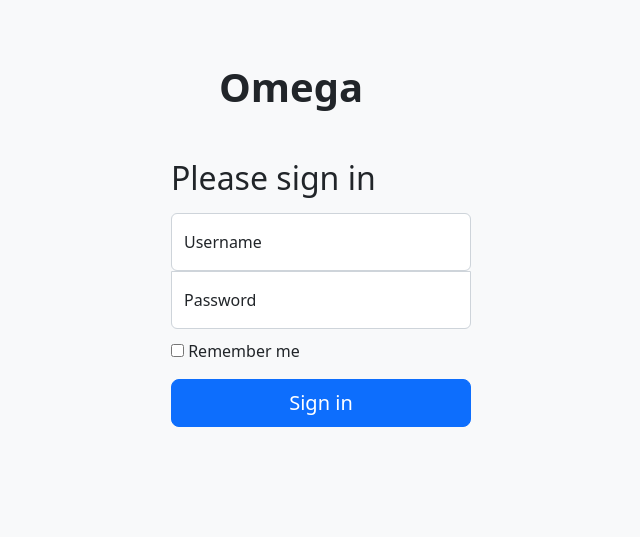
After one commit to Kavinmaaran/Spider_task, a Flask app: page /login in a window 1280 px wide. The commit adds this page. Shown: the top 537 px of the page, without its empty margins (319-959 px from the left). Run offline with Flask 2, Linux system fonts and the light colour scheme; some libraries are stand-ins or nearby versions.

Commit message:
finalpush

```diff
--- a/server/data/app.py
+++ b/server/data/app.py
@@ -1,6 +1,7 @@
 from flask import Flask,render_template, request
 import os
 from flask_mysqldb import MySQL
+import hashlib
 
 app = Flask(__name__)
 app.config['MYSQL_HOST'] = 'db'
@@ -34,9 +35,55 @@ def home():
 def search():
     return render_template('success.html')
 
+@app.route('/signup', methods = ['POST', 'GET'])
+def signup():
+    if request.method == 'GET':
+        return render_template('signup.html')
+    if request.method == 'POST':
+        try:
+            email = request.form['usr_email']
+            passwd = request.form['passwd']
+            name = request.form['username']
+            phone = request.form['phone']
+            password = hashlib.md5(passwd.encode())
+            password=password.hexdigest()
+            cursor = mysql.connection.cursor()
+            cursor.execute('''INSERT INTO `signup` (`username`, `password`, `email`, `phone`)
+                            VALUES (%s, %s, %s, %s);''',(name,password,email,phone))
+            mysql.connection.commit()
+            cursor.close()
+            return render_template('login.html')
+        except:
+            cursor.close()
+            return render_template('unsuccess.html')
 @app.route('/unsuccess', methods = ['POST', 'GET'])
 def callback():
     return render_template('unsuccess.html')
+
+@app.route('/login', methods = ['POST', 'GET'])
+def login():
+    if request.method == 'GET':
+        return render_template('login.html')
+    if request.method == 'POST':
+        # name = request.form['username']
+        # passwd = request.form['password']
+        try:
+            name = request.form['username']
+            passwd = request.form['password']
+            password = hashlib.md5(passwd.encode())
+            password=password.hexdigest()
+            cursor = mysql.connection.cursor()
+            cursor.execute('''SELECT `password` FROM signup WHERE `username` = %s ;''',(name,))
+            data = cursor.fetchall()
+            mysql.connection.commit()
+            cursor.close()
+            if (data[0][0]==password):
+                return render_template('index.html', data=name)
+            else:
+                return render_template('login.html')
+        except:
+            cursor.close()
+            return render_template('unsuccess.html')
 
 @app.route('/viewResponse', methods = ['POST', 'GET'])
 def viewResponse():
--- /dev/null
+++ b/server/data/templates/login.html
@@ -0,0 +1,90 @@
+<!doctype html>
+<html lang="en">
+  <head>
+    <!-- Required meta tags -->
+    <meta charset="utf-8">
+    <meta name="viewport" content="width=device-width, initial-scale=1, shrink-to-fit=no">
+
+    <link href="https://cdn.jsdelivr.net/npm/bootstrap@5.2.0/dist/css/bootstrap.min.css" rel="stylesheet" integrity="sha384-gH2yIJqKdNHPEq0n4Mqa/HGKIhSkIHeL5AyhkYV8i59U5AR6csBvApHHNl/vI1Bx" crossorigin="anonymous">
+    <style>
+        .marginauto {
+    margin: 10px auto 20px;
+    display: block;
+}
+
+.bd-placeholder-img {
+    font-size: 1.125rem;
+    text-anchor: middle;
+    -webkit-user-select: none;
+    -moz-user-select: none;
+    user-select: none;
+}
+
+@media (min-width: 768px) {
+    .bd-placeholder-img-lg {
+        font-size: 3.5rem;
+    }
+}
+
+.form-signin {
+    width: 100%;
+    max-width: 330px;
+    padding: 15px;
+    margin: auto;
+}
+
+.form-signin .checkbox {
+    font-weight: 400;
+}
+
+.form-signin .form-floating:focus-within {
+    z-index: 2;
+}
+
+.form-signin input[type="email"] {
+    margin-bottom: -1px;
+    border-bottom-right-radius: 0;
+    border-bottom-left-radius: 0;
+}
+
+.form-signin input[type="password"] {
+    margin-bottom: 10px;
+    border-top-left-radius: 0;
+    border-top-right-radius: 0;
+}
+
+    </style>
+    <title>Form</title>
+  </head>
+  <body class="bg-light">
+    <main class="form-signin">
+        <form action="login" method="post">
+        <h1 class="h1 m-5 fw-normal"><strong>Omega</strong></h1>
+            <h2 class="h2 mb-3 fw-normal">Please sign in</h2>
+            <div class="form-floating">
+                <input name="username" type="text" class="form-control" id="floatingInput" placeholder="Username">
+                <label for="floatingInput">Username</label>
+            </div>
+            <div class="form-floating">
+                <input name="password" type="password" class="form-control" id="floatingPassword" placeholder="Password">
+                <label for="floatingPassword">Password</label>
+            </div>
+
+            <div class="checkbox mb-3">
+                <label>
+                    <input type="checkbox" value="remember" name="rememberMe"> Remember me
+                </label>
+            </div>
+            <button class="w-100 btn btn-lg btn-primary hvr-buzz-out" type="submit">Sign in</button>
+        </form>
+    </main>
+
+
+      <footer class="my-5 pt-5 text-muted text-center text-small">
+      </footer>
+    </div>
+    <script src="https://code.jquery.com/jquery-3.2.1.slim.min.js" integrity="sha384-KJ3o2DKtIkvYIK3UENzmM7KCkRr/rE9/Qpg6aAZGJwFDMVNA/GpGFF93hXpG5KkN" crossorigin="anonymous"></script>
+    <script src="https://cdn.jsdelivr.net/npm/@popperjs/core@2.11.5/dist/umd/popper.min.js" integrity="sha384-Xe+8cL9oJa6tN/veChSP7q+mnSPaj5Bcu9mPX5F5xIGE0DVittaqT5lorf0EI7Vk" crossorigin="anonymous"></script>
+<script src="https://cdn.jsdelivr.net/npm/bootstrap@5.2.0/dist/js/bootstrap.min.js" integrity="sha384-ODmDIVzN+pFdexxHEHFBQH3/9/vQ9uori45z4JjnFsRydbmQbmL5t1tQ0culUzyK" crossorigin="anonymous"></script>
+  </body>
+</html>
```
Also changed, not shown: server/data/templates/index.html (+4 -35 lines), server/data/templates/signup.html (added, +123 -0 lines).
